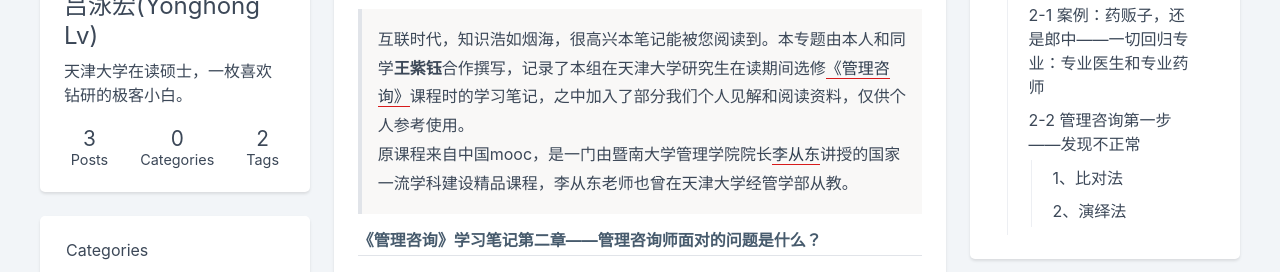
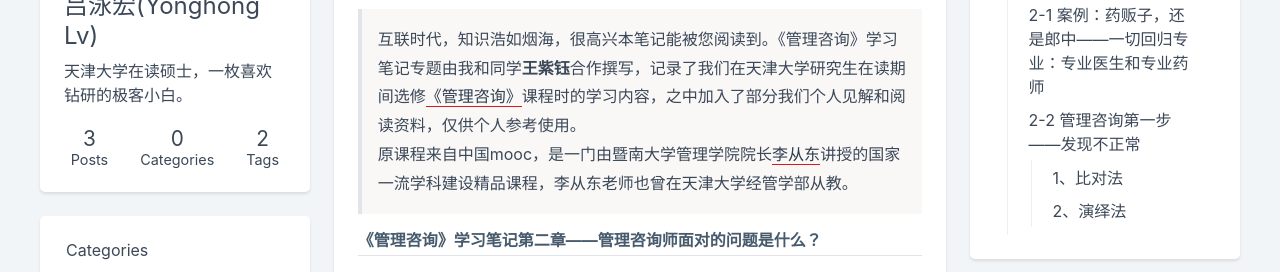
Before and after one commit to YOHOLV/YOHOLV.github.io, a plain HTML site: page 2022/03/02/《管理咨询》学习笔记2/index.html in a window 1280 px wide. Shown: the part 236-508 px from the top of the page. Drawn offline with Linux system fonts and the light colour scheme; some icons are missing; a small style sheet from the web is missing.

Commit message:
Site updated: 2022-03-03 14:23:55

```diff
--- a/2022/03/02/《管理咨询》学习笔记2/index.html
+++ b/2022/03/02/《管理咨询》学习笔记2/index.html
@@ -306,7 +306,7 @@
     id="section"
     class="post-content">
     <blockquote>
-<p>互联时代，知识浩如烟海，很高兴本笔记能被您阅读到。本专题由本人和同学<strong>王紫钰</strong>合作撰写，记录了本组在天津大学研究生在读期间选修<a target="_blank" rel="noopener" href="https://www.icourse163.org/course/JNU-1002534017?tid=1003162005">《管理咨询》</a>课程时的学习笔记，之中加入了部分我们个人见解和阅读资料，仅供个人参考使用。<br>原课程来自中国mooc，是一门由暨南大学管理学院院长<a target="_blank" rel="noopener" href="https://qgx.jnu.edu.cn/2020/1225/c9136a577173/page.htm">李从东</a>讲授的国家一流学科建设精品课程，李从东老师也曾在天津大学经管学部从教。</p>
+<p>互联时代，知识浩如烟海，很高兴本笔记能被您阅读到。《管理咨询》学习笔记专题由我和同学<strong>王紫钰</strong>合作撰写，记录了我们在天津大学研究生在读期间选修<a target="_blank" rel="noopener" href="https://www.icourse163.org/course/JNU-1002534017?tid=1003162005">《管理咨询》</a>课程时的学习内容，之中加入了部分我们个人见解和阅读资料，仅供个人参考使用。<br>原课程来自中国mooc，是一门由暨南大学管理学院院长<a target="_blank" rel="noopener" href="https://qgx.jnu.edu.cn/2020/1225/c9136a577173/page.htm">李从东</a>讲授的国家一流学科建设精品课程，李从东老师也曾在天津大学经管学部从教。</p>
 </blockquote>
 <h1 id="《管理咨询》学习笔记第二章——管理咨询师面对的问题是什么？"><a href="#《管理咨询》学习笔记第二章——管理咨询师面对的问题是什么？" class="headerlink" title="《管理咨询》学习笔记第二章——管理咨询师面对的问题是什么？"></a>《管理咨询》学习笔记第二章——管理咨询师面对的问题是什么？</h1><h2 id="2-1-案例：药贩子，还是郎中——一切回归专业：专业医生和专业药师"><a href="#2-1-案例：药贩子，还是郎中——一切回归专业：专业医生和专业药师" class="headerlink" title="2-1 案例：药贩子，还是郎中——一切回归专业：专业医生和专业药师"></a>2-1 案例：药贩子，还是郎中——一切回归专业：专业医生和专业药师</h2><p><strong>1.CIM-OSA（开放体系结构）指出企业信息化解决方案的三种情况：通用、部分通用、专用</strong></p>
 <p>1）通用：OA（办公自动化）：文件流程、会议室借用、车辆调度、接待审批</p>
```
Also changed, not shown: index.html (+1 -1 lines).
